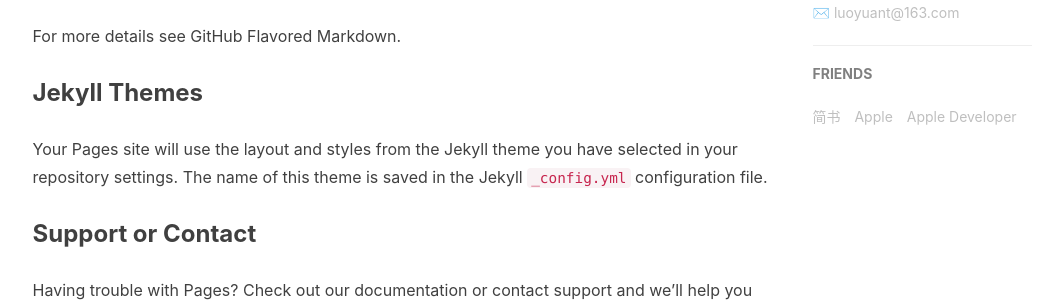
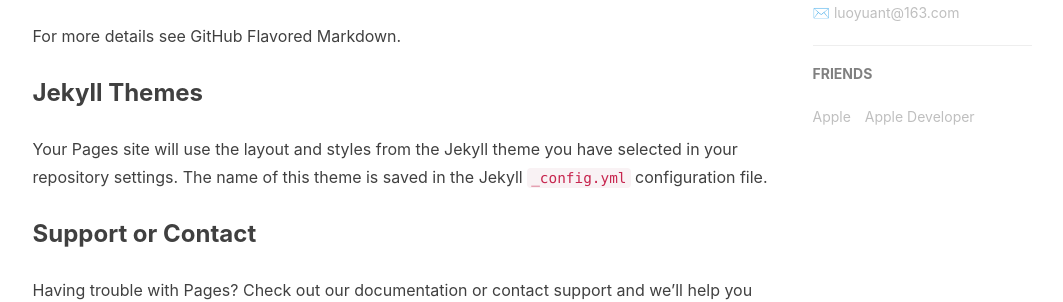
Before and after one commit to luoyuant/luoyuant.github.io, a Jekyll site: the page built from index.md, in a window 1280 px wide. Shown: the part 1073-1375 px from the top of the page, without its empty margins (135-1198 px from the left). Built offline with Jekyll 4.4.1, drawn with Linux system fonts in a browser that asks for light colours; nearby versions of some CDN libraries; our own code applies the rules of GitHub Pages for plain Markdown files; the list of posts is cut into pages by our own code; comment, search, counter and statistics services are not loaded.

Commit message:
Update _config.yml

```diff
--- a/_config.yml
+++ b/_config.yml
@@ -99,9 +99,6 @@ service-worker: true
 # Friends
 friends: [
     {
-        title: "简书",
-        href: "http://www.jianshu.com/u/e71990ada2fd"
-    },{
         title: "Apple",
         href: "https://apple.com"
     },{
```
